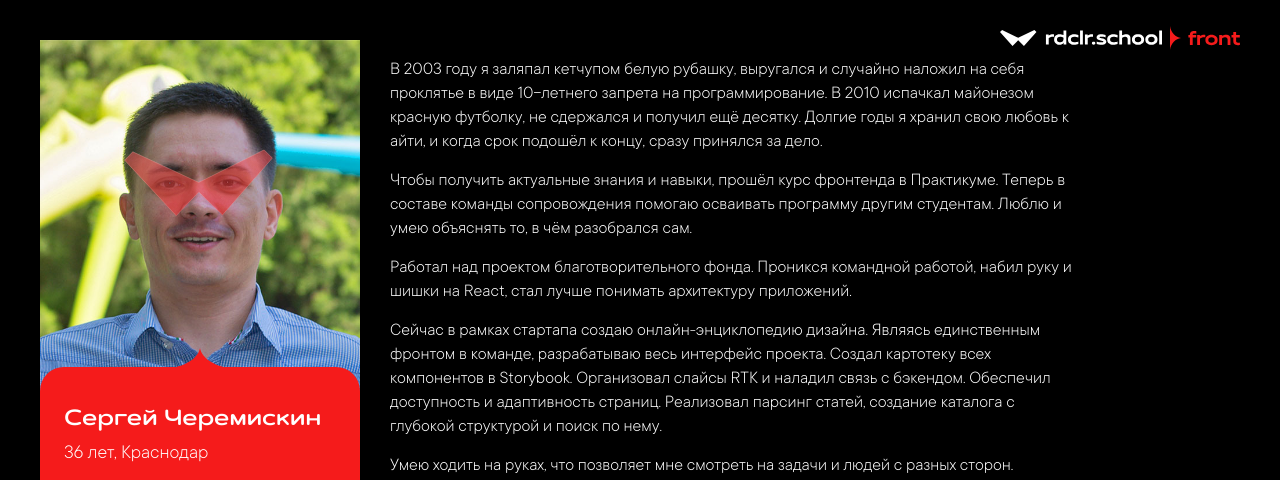
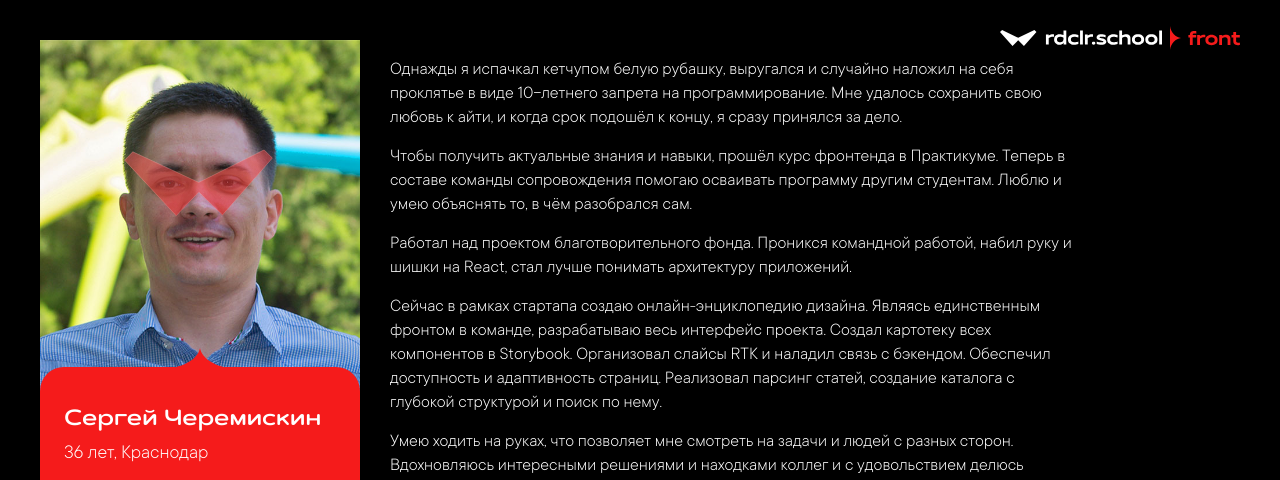
Before and after one commit to Cheremis88/hello-red-collar, a plain HTML site: page index.html in a window 1280 px wide. Shown: the top 480 px of the page. Drawn offline with Linux system fonts and the light colour scheme.

Commit message:
edit text

```diff
--- a/index.html
+++ b/index.html
@@ -62,10 +62,9 @@
     <section class="about">
       <div class="about__message">
         <p class="text text_block">
-          В 2003 году я заляпал кетчупом белую рубашку, выругался и случайно наложил на себя
-          проклятье в виде 10-летнего запрета на программирование. В 2010 испачкал майонезом
-          красную футболку, не сдержался и получил ещё десятку. Долгие годы я хранил свою
-          любовь к айти, и когда срок подошёл к концу, сразу принялся за дело.
+          Однажды я испачкал кетчупом белую рубашку, выругался и случайно наложил на себя
+          проклятье в виде 10-летнего запрета на программирование. Мне удалось сохранить
+          свою любовь к айти, и когда срок подошёл к концу, я сразу принялся за дело.
         </p>
         <p class="text text_block">
           Чтобы получить актуальные знания и навыки, прошёл курс фронтенда в Практикуме.
```
